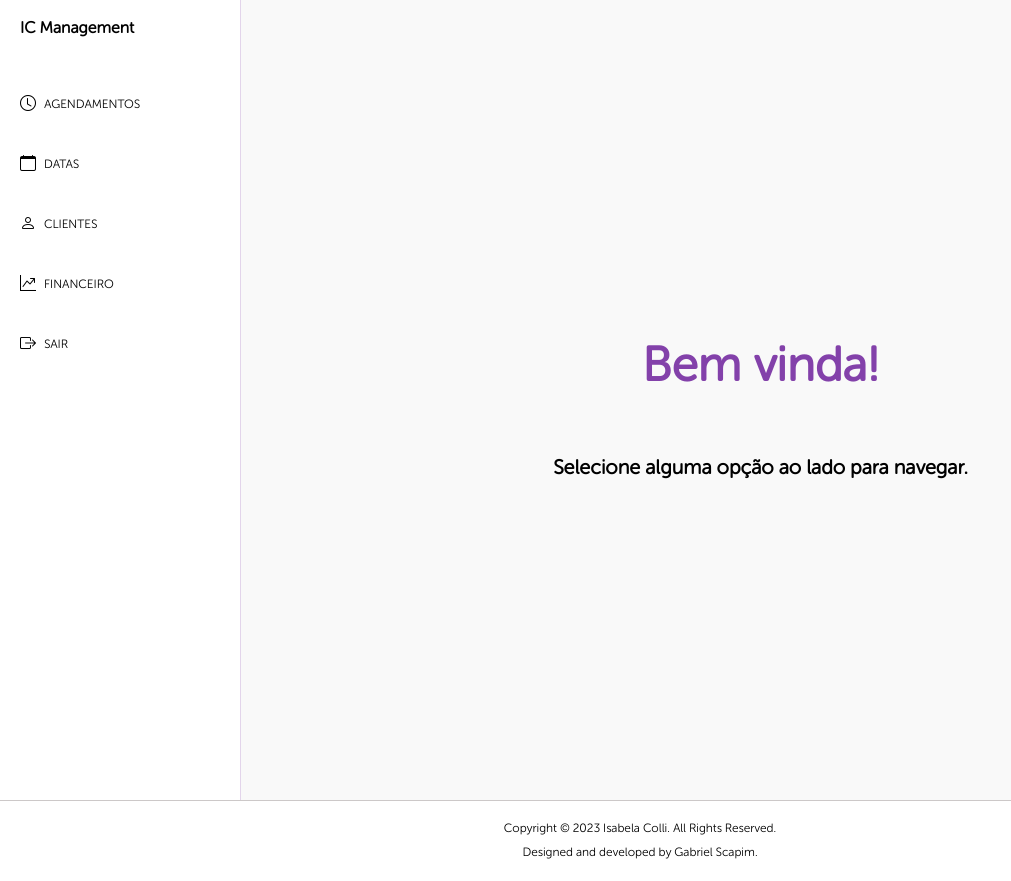
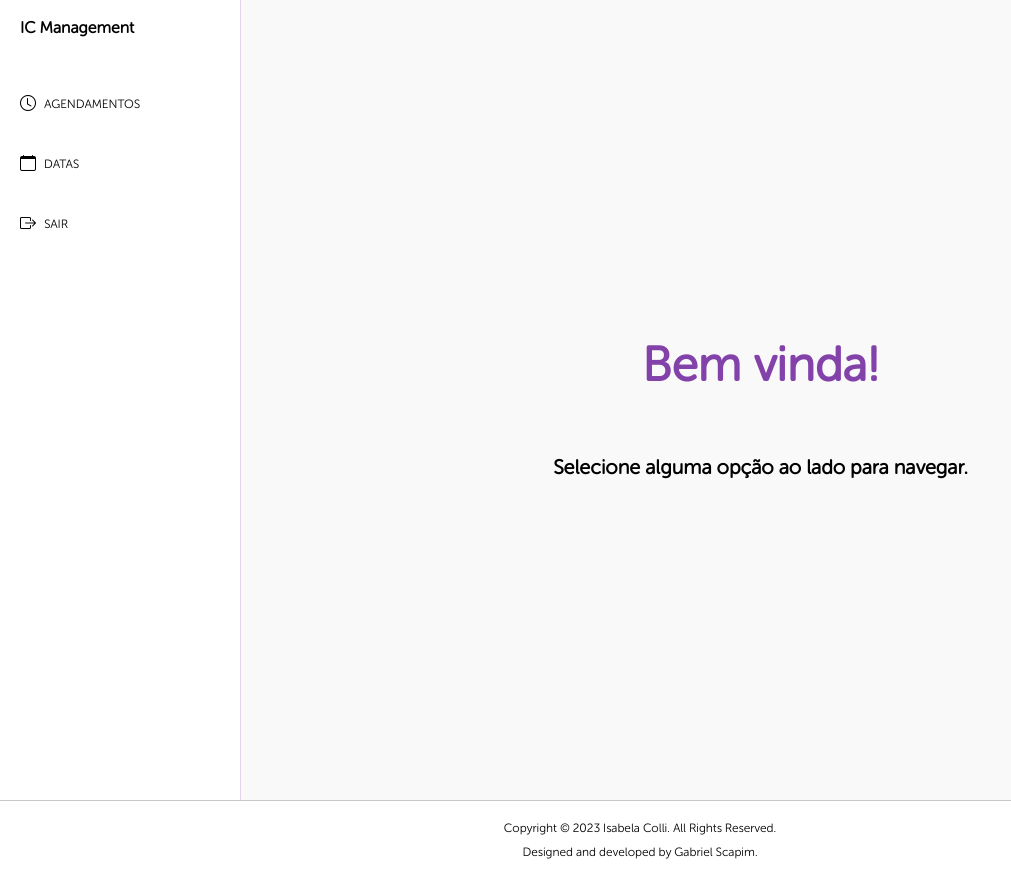
Before and after one commit to gabrielscapim/frontend-management-schedule-your-beauty, a React (Vite) app: page / in a window 1280 px wide. Shown: the whole page, without its empty margins (0-1011 px from the left). Built offline with nearby package versions, Linux system fonts and the light colour scheme; sample sign-in values are in the browser's storage.

Commit message:
Update sidebar

```diff
--- a/src/components/SideBar/index.tsx
+++ b/src/components/SideBar/index.tsx
@@ -31,25 +31,12 @@ function SideBar() {
           </h5>
         </a>
         <a
-          href="/"
-          style={ location.includes('clientes') ? navLocationStyle : {} }
-        >
-          <i className="bi bi-person"> </i>
-          <h5>
-            CLIENTES
-          </h5>
-        </a>
-        <a
-          href="/"
-          style={ location.includes('financeiro') ? navLocationStyle : {} }
-        >
-          <i className="bi bi-graph-up-arrow"> </i>
-          <h5>
-            FINANCEIRO
-          </h5>
-        </a>
-        <a
-          href="/"
+          onClick={ () => {
+            localStorage.removeItem('token');
+            localStorage.removeItem('tokenGenerationTime');
+            window.location.reload();
+          } }
+          href="/login"
         >
           <i className="bi bi-box-arrow-right"> </i>
           <h5>
```
